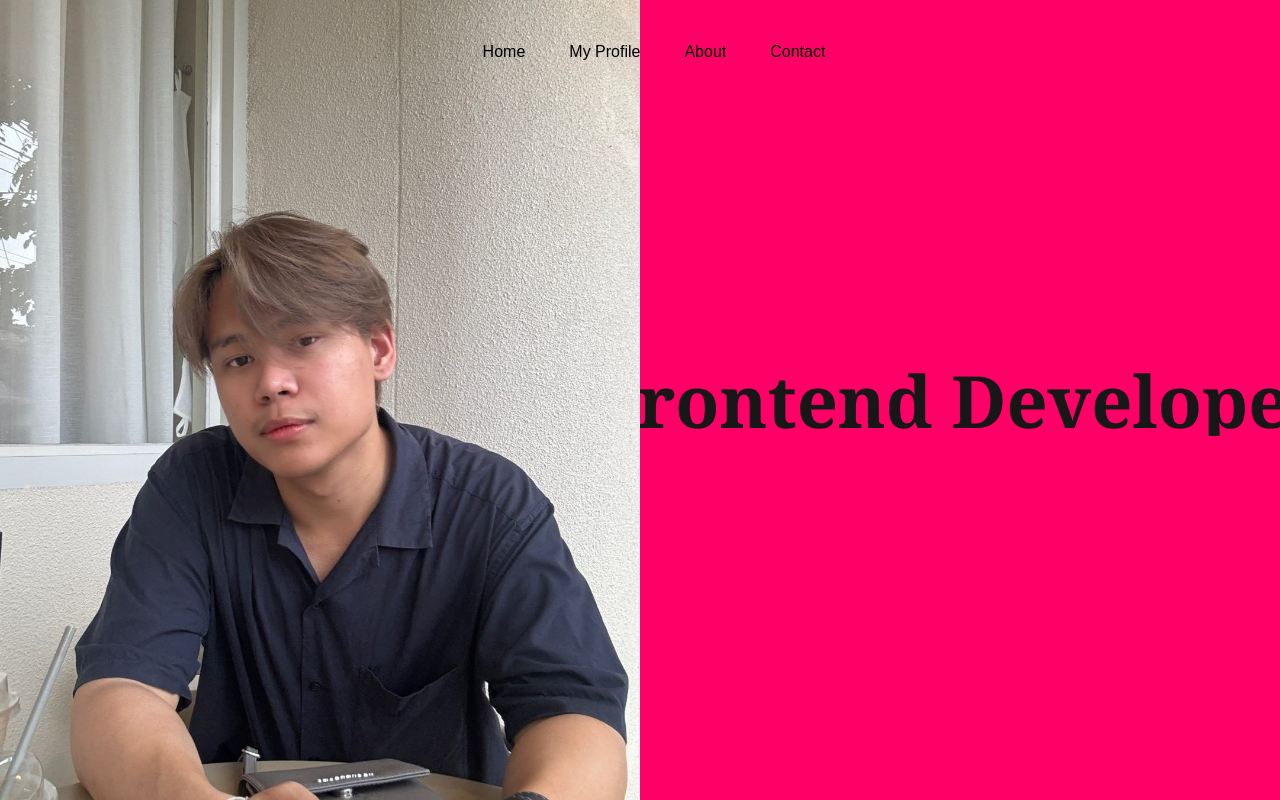
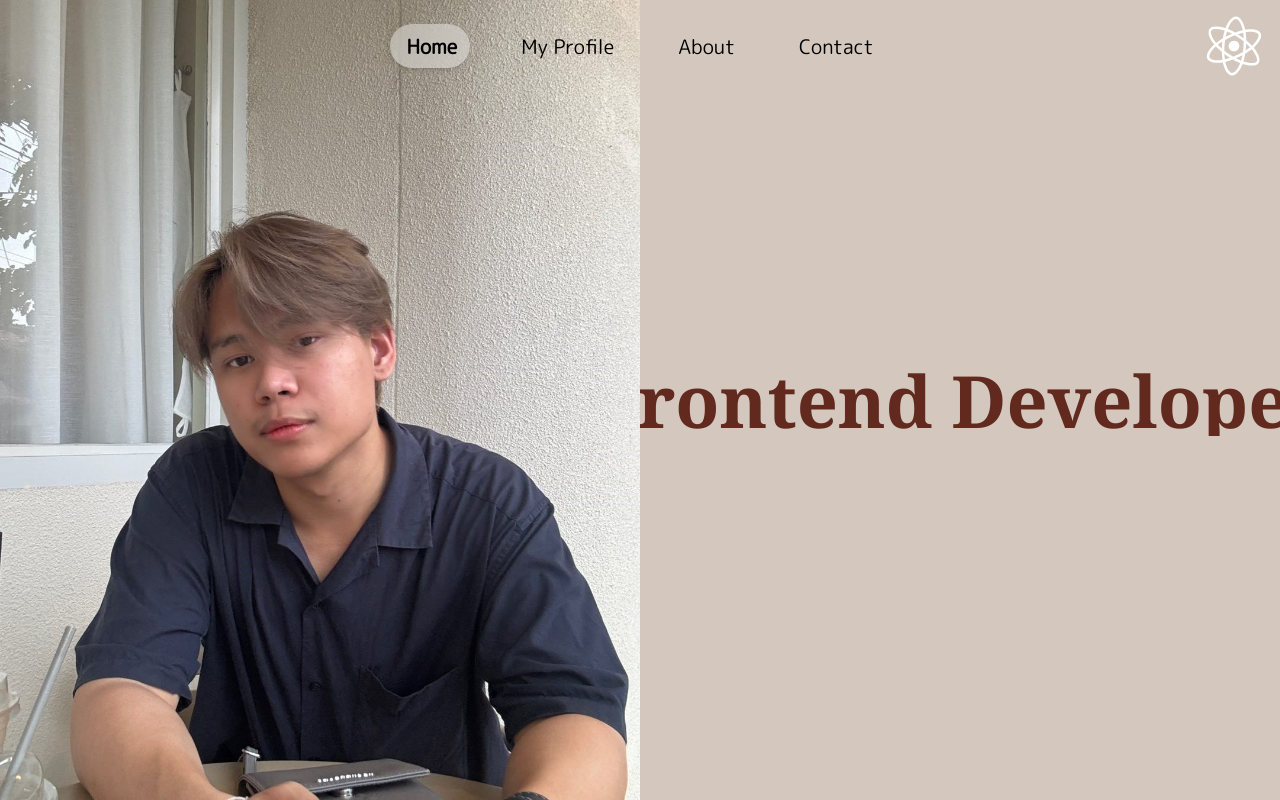
Before and after one commit to ChanasornK/Profile, a Next.js app: page / in a window 1280 px wide. Built offline with nearby package versions, Linux system fonts and the light colour scheme.

Commit message:
HomePage 4/3/2025

```diff
--- a/package.json
+++ b/package.json
@@ -12,7 +12,8 @@
     "framer-motion": "^12.4.9",
     "next": "15.2.0",
     "react": "^19.0.0",
-    "react-dom": "^19.0.0"
+    "react-dom": "^19.0.0",
+    "react-icons": "^5.5.0"
   },
   "devDependencies": {
     "@tailwindcss/postcss": "^4",
--- /dev/null
+++ b/pages/about.js
@@ -0,0 +1,9 @@
+import React from 'react'
+import Navbar from './component/navbar'
+const about = () => {
+  return (
+    <div className='bg-pink-500 w-full h-dvh'><Navbar/></div>
+  )
+}
+
+export default about
--- a/pages/component/navbar.js
+++ b/pages/component/navbar.js
@@ -1,31 +1,50 @@
 import React from "react";
 import { useRouter } from "next/router";
+import Link from "next/link";
+import { motion } from "framer-motion";
+
 const Navbar = () => {
   const router = useRouter();
-  const showProfile = () => {
-    router.push("../myProfile");
-  };
-  const goGoHome = () => {
-    router.push("../");
-  };
+  const navItems = [
+    { name: "Home", path: "/" },
+    { name: "My Profile", path: "/myProfile" },
+    { name: "About", path: "/about" },
+    { name: "Contact", path: "/contact" },
+  ];
+
+  const activeIndex = navItems.findIndex(
+    (item) => router.pathname === item.path
+  );
+
   return (
-    <div className="absolute top-6 left-0 w-full h-14 text-black flex justify-center items-center">
-      <div className="w-auto text-black h-14 flex flex-row items-center px-4 gap-x-4">
-        <div
-          onClick={goGoHome}
-          className="pl-7 cursor-pointer  transform transition-transform duration-300 hover:scale-125"
-        >
-          Home
-        </div>
-        <div
-          onClick={showProfile}
-          className="pl-7 cursor-pointer  transform transition-transform duration-300 hover:scale-125"
-        >
-          My Profile
-        </div>
+    <div className="absolute top-6 left-0 w-full flex justify-center items-center">
+      <div className="relative flex flex-row items-center px-2 gap-x-4 ">
+        <motion.div
+          className="absolute left-0 top-0 h-full bg-white/40 rounded-full backdrop-blur-md shadow-md text-bl"
+          initial={false}
+          animate={{
+            width: `${(100 / navItems.length) * 0.6}%`, // ทำให้แถบเล็กลง 60% ของเดิม
+            left: `${(activeIndex / navItems.length) * 100}%`,
+            x: "20%", // เลื่อนแถบไปตรงกลางตัวอักษร (ปรับค่าได้ตามต้องการ)
+          }}
+          transition={{ type: "spring", stiffness: 300, damping: 30 }}
+        />
 
-        <div className="pl-7">About</div>
-        <div className="pl-7">Contact</div>
+        {navItems.map((item, index) => (
+          <Link key={item.path} href={item.path} passHref>
+            <div
+              className={`relative px-6 py-2 text-black text-xl font-[M_PLUS_Rounded_1c] cursor-pointer z-10 transition-all duration-300
+              ${
+                router.pathname === item.path
+                  ? "text-black font-semibold"
+                  : "hover:text-black hover:scale-125"
+              }`}
+              style={{ fontFamily: "'M PLUS Rounded 1c', sans-serif" }} // Inline style
+            >
+              {item.name}
+            </div>
+          </Link>
+        ))}
       </div>
     </div>
   );
--- a/pages/index.js
+++ b/pages/index.js
@@ -3,6 +3,7 @@ import Head from "next/head";
 import { motion } from "framer-motion";
 import { useRouter } from "next/router";
 import Navbar from "./component/navbar";
+import { FaReact } from "react-icons/fa";
 const Index = () => {
   const fullText = "Frontend Developer";
   const router = useRouter();
@@ -20,10 +21,18 @@ const Index = () => {
           />
         </div>
 
-        <div className="bg-[#FF0066] w-1/2 h-dvh relative flex justify-center items-center font-serif font-semibold text-7xl overflow-hidden">
+        <div className="bg-[#D4C8BE] w-1/2 h-dvh relative flex justify-center items-center font-serif font-semibold text-7xl overflow-hidden">
+          <motion.div
+            className="absolute top-4 right-4 text-white text-6xl"
+            animate={{ rotate: 360 }}
+            transition={{ repeat: Infinity, duration: 5, ease: "linear" }}
+          >
+            <FaReact />
+          </motion.div>
+
           <div className="relative flex items-center">
             <motion.div
-              className="overflow-hidden whitespace-nowrap"
+              className="overflow-hidden whitespace-nowrap text-[#622A1F] font-[M_PLUS_Rounded_1c]"
               initial={{ width: 0 }}
               animate={{ width: "100%" }}
               transition={{ duration: 1.5, ease: "easeInOut" }}
@@ -32,6 +41,7 @@ const Index = () => {
             </motion.div>
           </div>
         </div>
+
         <Navbar />
       </div>
     </>
--- a/pages/myProfile.js
+++ b/pages/myProfile.js
@@ -2,7 +2,7 @@ import React from 'react'
 import Navbar from './component/navbar'
 const myProfile = () => {
   return (
-  <div className='bg-white w-full h-dvh'>
+  <div className='w-full h-dvh bg-[#D4C8BE]'>
     <Navbar/>
   </div>
 
--- a/styles/globals.css
+++ b/styles/globals.css
@@ -1,4 +1,10 @@
+@import url('https://fonts.googleapis.com/css2?family=M+PLUS+Rounded+1c&display=swap');
 @import "tailwindcss";
+
+
+body {
+  font-family: 'M PLUS Rounded 1c', sans-serif;
+}
 
 @theme {
   --font-sans: var(--font-geist-sans);
```
Also changed, not shown: 1 other file (tests, documents, lock files or other folders).
